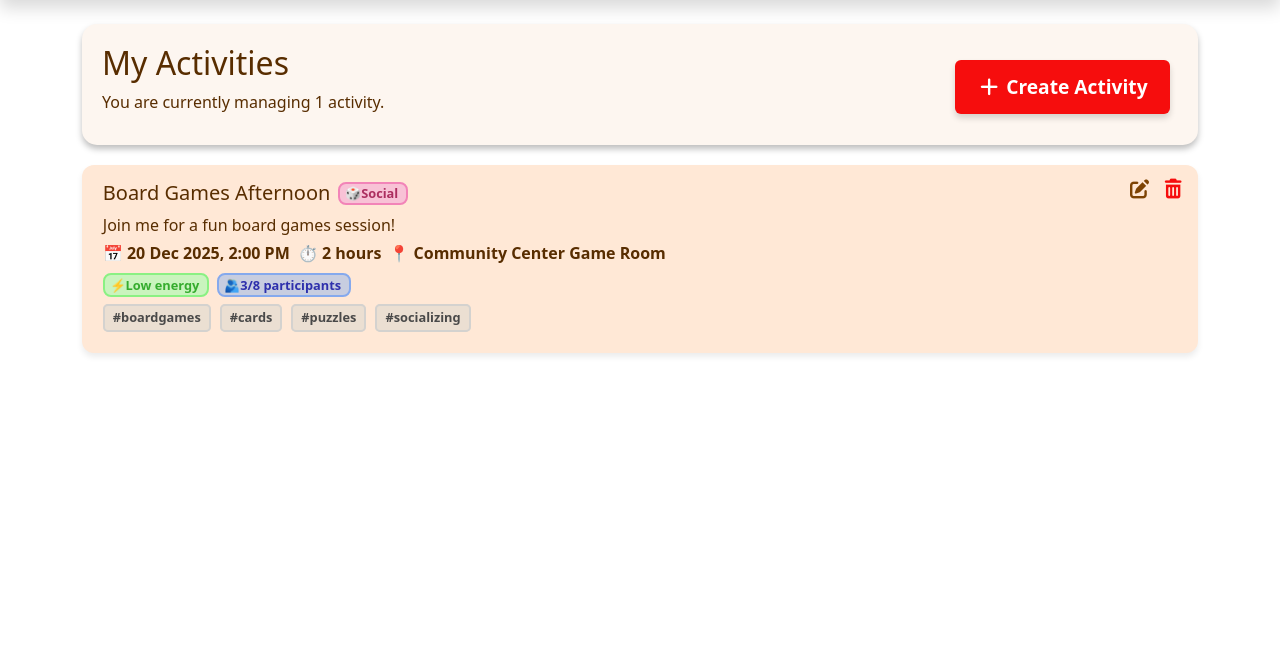
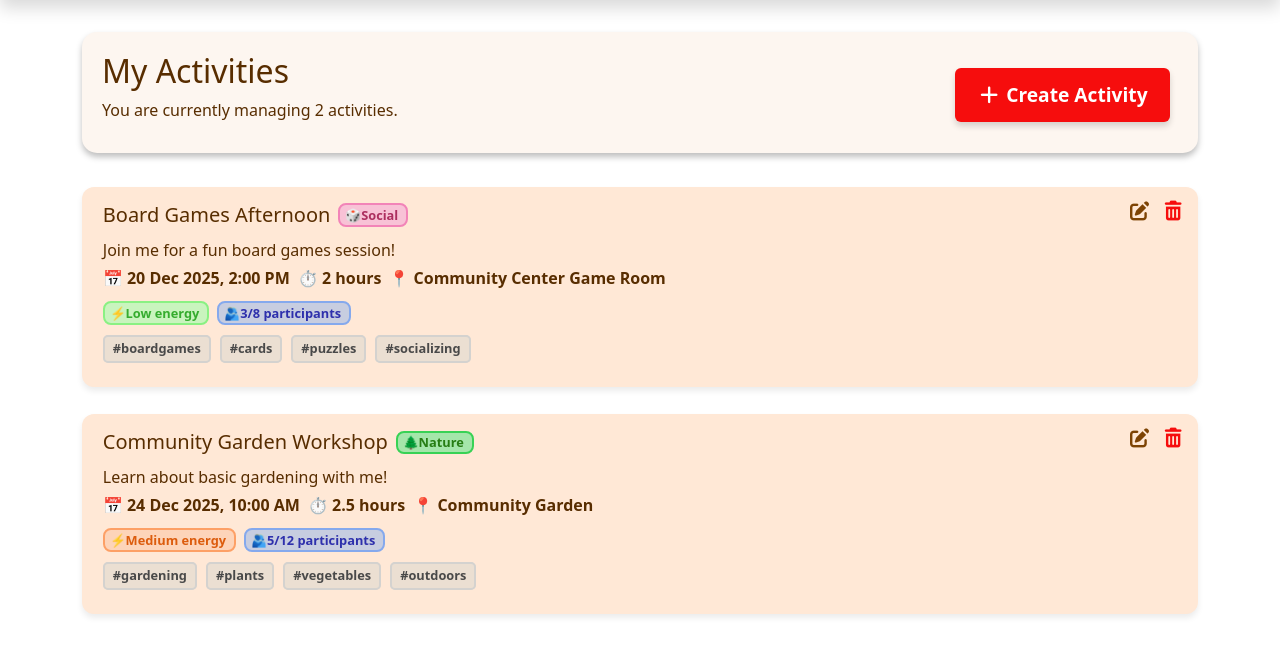
Before and after one commit to starry9x/ShareJoy, a Flask app: page /activities in a window 1280 px wide. Shown: the part 76-732 px from the top of the page. Run offline with Flask 3, Linux system fonts and the light colour scheme; some libraries are stand-ins or nearby versions.

Commit message:
updated activities

```diff
--- a/app.py
+++ b/app.py
@@ -8,23 +8,6 @@ app.config['SQLALCHEMY_DATABASE_URI'] = 'sqlite:///sharejoy.db'
 
 db.init_app(app)
 migrate.init_app(app, db)
-
-activities_list = [
-    {
-    "name": "Board Games Afternoon",
-    "description": "Join me for a fun board games session!",
-    "type": "Social",
-    "date": "20 Dec 2025",
-    "time": "2:00 PM",
-    "duration": "2 hours",
-    "location": "Community Center Game Room",
-    "energy": "Low",
-    "participants": 3,
-    "max_participants": 8,
-    "tags": ["boardgames", "cards", "puzzles", "socializing"]
-    }
-]
-
 
 @app.route("/")
 def home():
@@ -73,12 +56,21 @@ def create_contact():
 
 @app.route("/activities")
 def activities():
-    num_activities = len(activities_list)
+    activities = Activity.query.all()
+
+    for activity in activities:
+        if activity.tags:
+            activity.tags = activity.tags.split(",")
+        else:
+            activity.tags = []
+
+    num_activities = len(activities)
+
     return render_template(
         "activities.html",
         title="Activities",
         num_activities=num_activities,
-        activities=activities_list
+        activities=activities
     )
 
 @app.route("/explore")
--- a/static/css/activities.css
+++ b/static/css/activities.css
@@ -26,6 +26,15 @@
 
 .activity-card p {
     margin-bottom: 0.25rem;
+}
+
+.spacing {
+    margin-bottom: 0.7rem;
+}
+
+.card-spacing {
+    margin-top: 0.1rem;
+    margin-bottom: 0.1rem;
 }
 
 /* Badges */
--- a/static/css/base.css
+++ b/static/css/base.css
@@ -8,7 +8,7 @@
     padding-bottom: 15px;
     padding-left: 20px;
     padding-right: 20px;
-    margin: 20px auto;
+    margin: 2rem auto;
     border-radius: 15px;
 }
 
--- a/templates/activities.html
+++ b/templates/activities.html
@@ -24,14 +24,14 @@
 
 <div class="row">
     {% for activity in activities %}
-    <div class="col-12 mb-3">
+    <div class="col-12 card-spacing">
         <div class="activity-card position-relative">
             <div class="card-actions position-absolute top-0 end-0 d-flex gap-0">
                 <button class="btn edit"><i class="fa-solid fa-pen-to-square"></i></button>
                 <button class="btn delete"><i class="fa-solid fa-trash-can"></i></button>
             </div>
             <div class="text">
-                <div class="d-flex align-items-center gap-2 mb-2">
+                <div class="d-flex align-items-center gap-2 spacing">
                     <h5 class="mb-0">{{ activity.name }}</h5>
                     {% if activity.type == 'Creative Arts' %}
                     <span class="badge badge-creativearts">🎨Creative Arts</span>
@@ -50,13 +50,13 @@
 
                 <p>{{ activity.description }}</p>
 
-                <div class="d-flex flex-wrap gap-2 mb-2 fw-semibold">
+                <div class="d-flex flex-wrap gap-2 fw-semibold spacing">
                     <span>📅 {{ activity.date }}, {{ activity.time }}</span>
                     <span>⏱ {{ activity.duration }}</span>
                     <span>📍 {{ activity.location }}</span>
                 </div>
 
-                <div class="d-flex flex-wrap gap-2 mb-2">
+                <div class="d-flex flex-wrap gap-2 spacing">
                     <span class="badge
                     {% if activity.energy == 'Low' %}energy-low
                     {% elif activity.energy == 'Medium' %}energy-medium
@@ -68,7 +68,7 @@
                         participants</span>
                 </div>
 
-                <div class="activity-tags mb-2">
+                <div class="activity-tags spacing">
                     {% for tag in activity.tags %}
                     <span>#{{ tag }}</span>
                     {% endfor %}
```
Also changed, not shown: activities.py (+15 -0 lines), instance/sharejoy.db.
